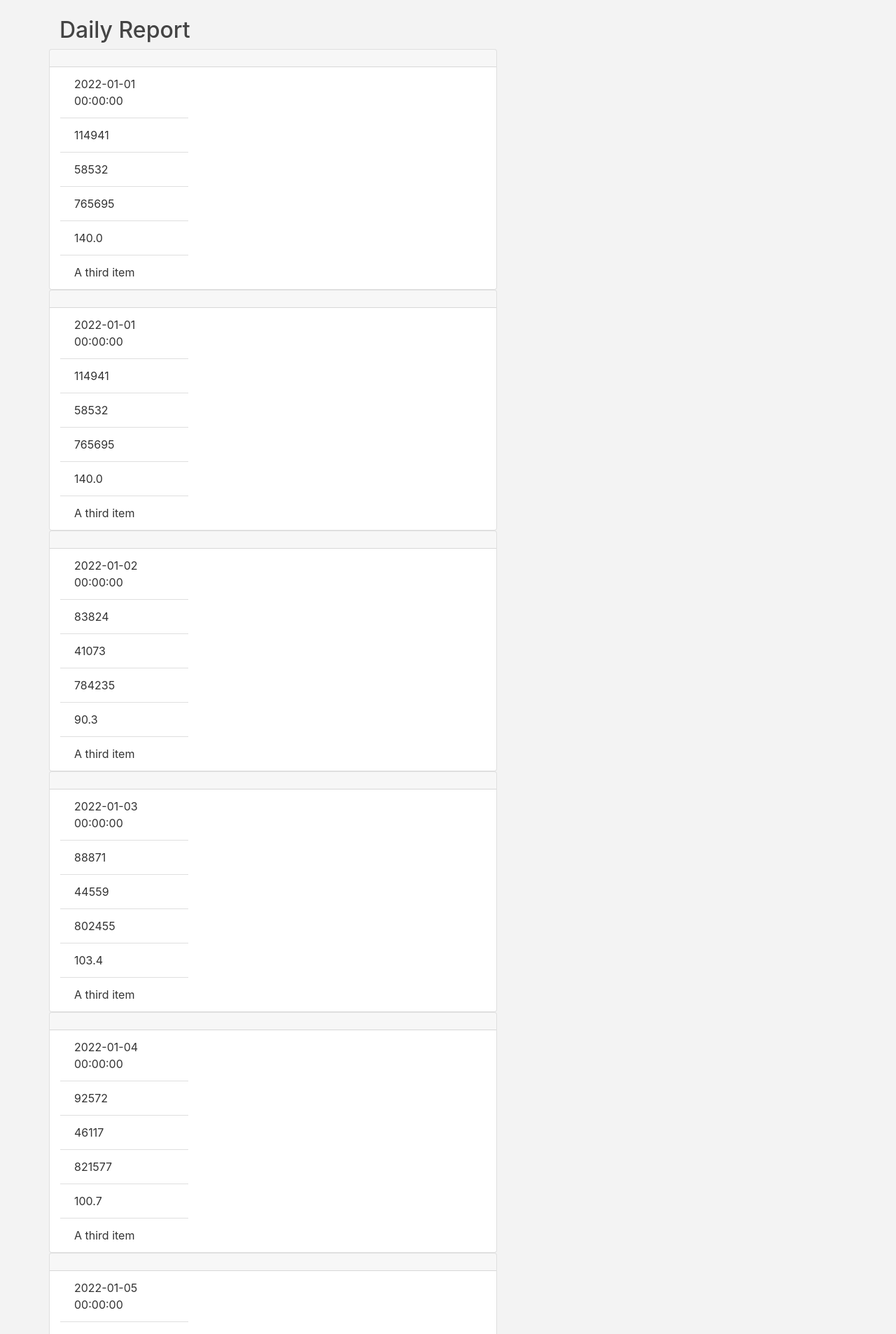
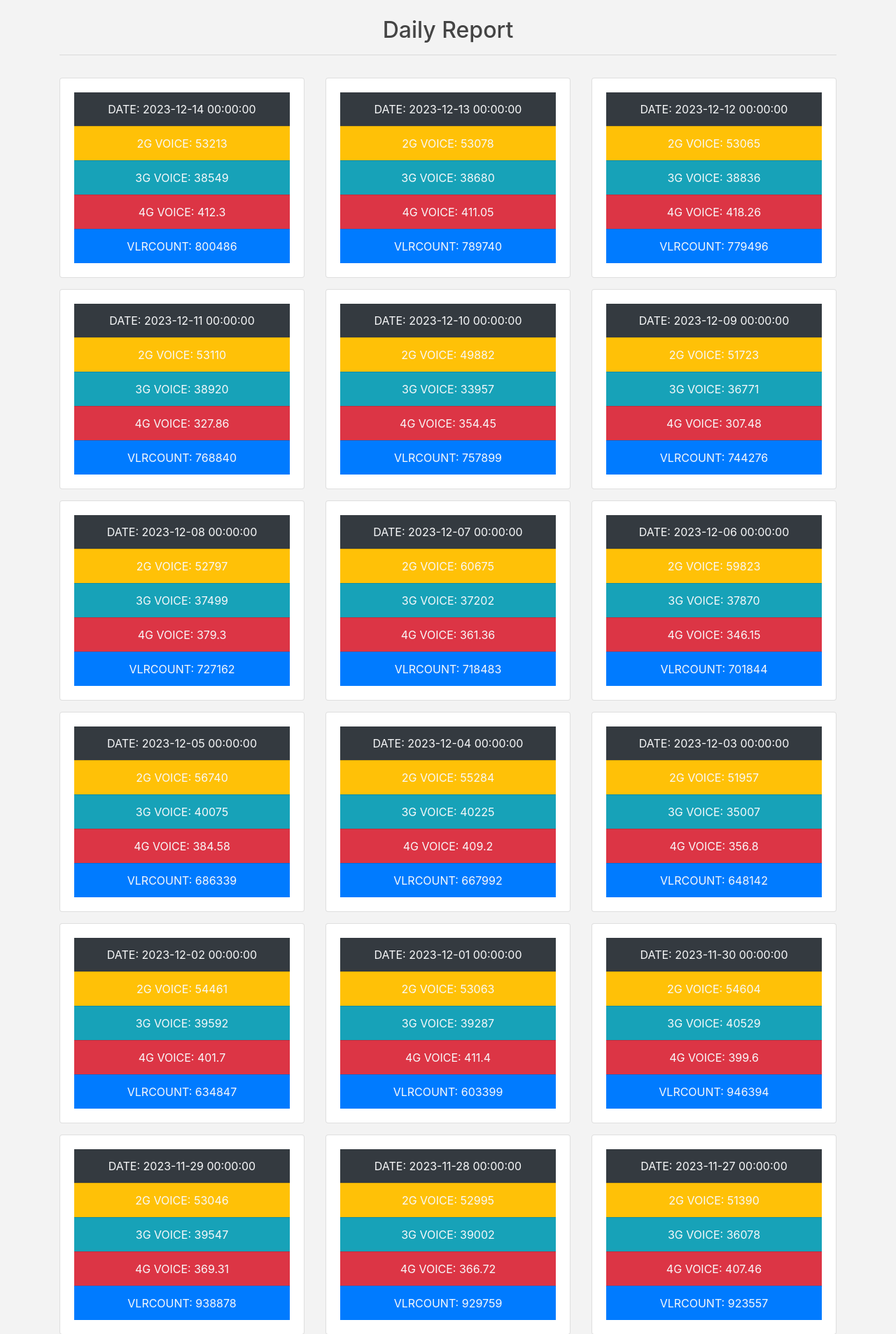
Before and after one commit to imuttam/Python, a Flask app: page / in a window 1280 px wide. Shown: the part 56-1962 px from the top of the page at 70% size. Run offline with Flask 3, Linux system fonts and the light colour scheme; some libraries are stand-ins or nearby versions.

Commit message:
flask daily-report 15-12-2023

```diff
--- a/flask_daily_report/app/routes.py
+++ b/flask_daily_report/app/routes.py
@@ -12,7 +12,8 @@ counter = 0
 def index():
     global counter
     counter +=1
-    report = Report.query.all()
+    # report = Report.query.all()
+    report = Report.query.order_by(Report.date.desc()).all()
     return render_template('index.html', title='Home', utc_dt=today,counter=counter,report=report)
 
 # @app.route('/')
--- a/flask_daily_report/app/templates/index.html
+++ b/flask_daily_report/app/templates/index.html
@@ -2,25 +2,42 @@
 {% block title %}{% endblock %}
 
 {% block content %}
-  <h2>Daily Report </h2>
-  <div class="row">
-    {% for row in report %}
-    <div class="card" style="width: 40rem;">
-      <div class="card-header">
+  <h2 class="text-center">Daily Report </h2><hr>
+  <div class="row justify-content-center">
+
+
+      {% for row in report %}
+
+      <div class="col-sm-4"> <!-- not "col-sm-3" -->
+        <div class="card mt-3">
+          <div class="card-body text-center">
+
+            <ul class="list-group list-group-flush">
+              <li class="list-group-item bg-dark text-light">DATE: {{ row.date }}</li>
+              <li class="list-group-item bg-warning text-light">2G VOICE: {{ row.voice_2G }}</li>
+              <li class="list-group-item bg-info text-light">3G VOICE: {{ row.voice_3G }}</li>
+              <li class="list-group-item bg-danger text-light">4G VOICE: {{ row.volte }}</li>
+              <li class="list-group-item bg-primary text-light">VLRCOUNT: {{ row.vlrcount }}</li>
+            </ul>
+          </div>
+        </div>
       </div>
-      <div class="col-sm-4">
-      <ul class="list-group list-group-flush">
-        <li class="list-group-item">{{row.date}}</li>
-        <li class="list-group-item">{{row.voice_2G }}</li>
-        <li class="list-group-item">{{row.voice_3G }}</li>
-        <li class="list-group-item">{{row.vlrcount}}</li>
-        <li class="list-group-item">{{row.volte}}</li>
-        <li class="list-group-item">A third item</li>
-      </ul>
-      </div>
-    </div>
     {% endfor %}
-
   </div>
 
+
 {% endblock %}
+
+
+
+
+<div class="card" style="width: 18rem;">
+  <div class="card-header">
+    Featured
+  </div>
+  <ul class="list-group list-group-flush">
+    <li class="list-group-item">Cras justo odio</li>
+    <li class="list-group-item">Dapibus ac facilisis in</li>
+    <li class="list-group-item">Vestibulum at eros</li>
+  </ul>
+</div>
```
Also changed, not shown: flask_daily_report/report.csv (+36 -0 lines), flask_daily_report/app/reports.db.
